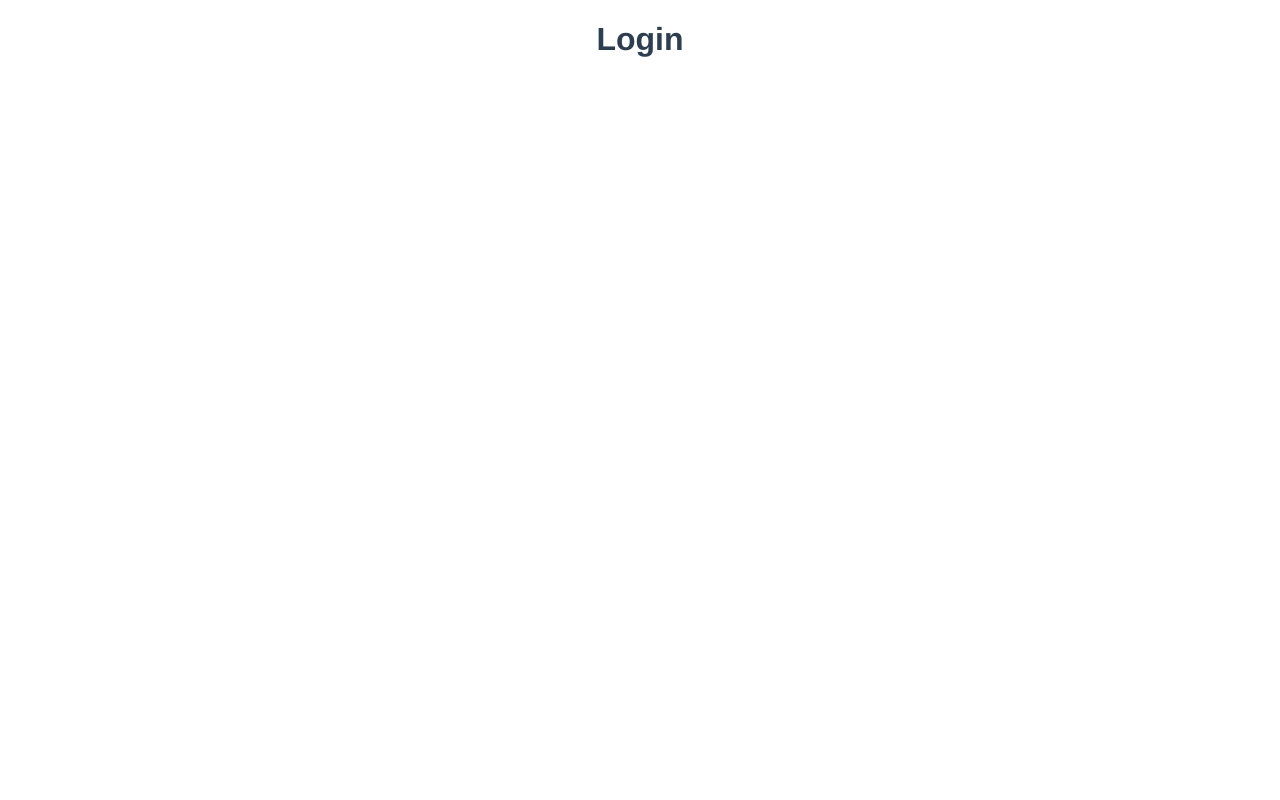
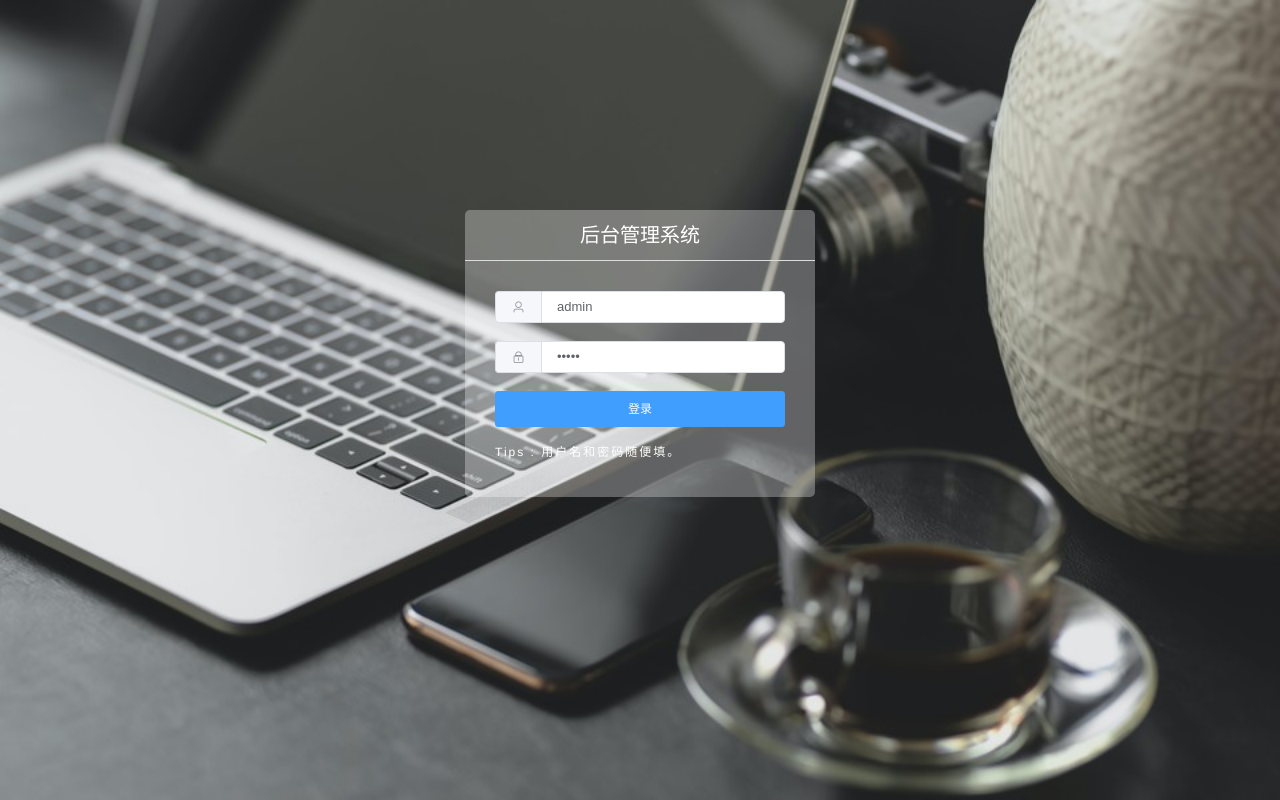
Before and after one commit to root-lucas/vue-admin, a Vue app: page /login in a window 1280 px wide. Built offline with nearby package versions, Linux system fonts and the light colour scheme.

Commit message:
add login page

```diff
--- a/src/assets/css/main.scss
+++ b/src/assets/css/main.scss
@@ -1,18 +1,22 @@
-#app {
-    font-family: Avenir, Helvetica, Arial, sans-serif;
-    -webkit-font-smoothing: antialiased;
-    -moz-osx-font-smoothing: grayscale;
-    text-align: center;
-    color: #2c3e50;
+* {
+    margin: 0;
+    padding: 0;
 }
 
-#nav {
-    padding: 30px;
-    a {
-        font-weight: bold;
-        color: #2c3e50;
-        &.router-link-exact-active {
-            color: #42b983;
-        }
-    }
+html,
+body,
+#app,
+.wrapper {
+    width: 100%;
+    height: 100%;
+    overflow: hidden;
 }
+
+body {
+    font-family: 'PingFang SC', 'Helvetica Neue', Helvetica, 'microsoft yahei',
+        arial, STHeiTi, sans-serif;
+}
+
+a {
+    text-decoration: none;
+}
--- a/src/components/page/Login.vue
+++ b/src/components/page/Login.vue
@@ -1,9 +1,131 @@
 <template>
-    <h1>Login</h1>
+    <div class="login-wrap">
+        <div class="ms-login">
+            <div class="ms-title">后台管理系统</div>
+            <el-form
+                :model="param"
+                :rules="rules"
+                ref="login"
+                label-width="0px"
+                class="ms-content"
+            >
+                <el-form-item prop="username">
+                    <el-input v-model="param.username" placeholder="username">
+                        <el-button
+                            slot="prepend"
+                            icon="el-icon-user"
+                        ></el-button>
+                    </el-input>
+                </el-form-item>
+                <el-form-item prop="password">
+                    <el-input
+                        type="password"
+                        placeholder="password"
+                        v-model="param.password"
+                        @keyup.enter.native="submitForm()"
+                    >
+                        <el-button
+                            slot="prepend"
+                            icon="el-icon-lock"
+                        ></el-button>
+                    </el-input>
+                </el-form-item>
+                <div class="login-btn">
+                    <el-button type="primary" @click="submitForm()"
+                        >登录</el-button
+                    >
+                </div>
+                <p class="login-tips">Tips : 用户名和密码随便填。</p>
+            </el-form>
+        </div>
+    </div>
 </template>
 
 <script>
-export default {}
+export default {
+    data: function() {
+        return {
+            param: {
+                username: 'admin',
+                password: 'admin',
+            },
+            rules: {
+                username: [
+                    {
+                        required: true,
+                        message: '请输入用户名',
+                        trigger: 'blur',
+                    },
+                ],
+                password: [
+                    { required: true, message: '请输入密码', trigger: 'blur' },
+                ],
+            },
+        }
+    },
+    methods: {
+        submitForm() {
+            this.$refs.login.validate((valid) => {
+                if (valid) {
+                    this.$message.success('登录成功')
+                    localStorage.setItem('ms_username', this.param.username)
+                    this.$router.push('/')
+                } else {
+                    this.$message.error('请输入账号和密码')
+                    console.log('error submit!!')
+                    return false
+                }
+            })
+        },
+    },
+}
 </script>
 
-<style></style>
+<style lang="scss" scoped>
+.login-wrap {
+    position: relative;
+    width: 100%;
+    height: 100%;
+    background-image: url('../../assets/img/logo-bg.jpg');
+    background-size: 100% 100%;
+    position: absolute;
+    display: flex;
+    align-items: center;
+    justify-content: center;
+}
+.ms-title {
+    width: 100%;
+    line-height: 50px;
+    text-align: center;
+    font-size: 20px;
+    color: #fff;
+    border-bottom: 1px solid #ddd;
+}
+.ms-login {
+    position: absolute;
+    left: 50%;
+    top: 50%;
+    width: 350px;
+    margin: -190px 0 0 -175px;
+    border-radius: 5px;
+    background: rgba(255, 255, 255, 0.3);
+    overflow: hidden;
+}
+.ms-content {
+    padding: 30px 30px;
+}
+.login-btn {
+    text-align: center;
+}
+.login-btn button {
+    width: 100%;
+    height: 36px;
+    margin-bottom: 10px;
+}
+.login-tips {
+    font-size: 12px;
+    letter-spacing: 2px;
+    line-height: 30px;
+    color: #fff;
+}
+</style>
--- a/src/main.js
+++ b/src/main.js
@@ -6,7 +6,9 @@ import ElementUI from 'element-ui'
 import 'element-ui/lib/theme-chalk/index.css'
 
 Vue.config.productionTip = false
-Vue.use(ElementUI)
+Vue.use(ElementUI, {
+    size: 'small',
+})
 
 new Vue({
     router,
```
Also changed, not shown: src/assets/img/logo-bg.jpg (added).
